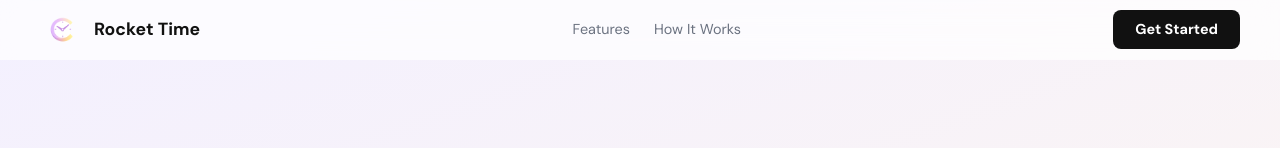
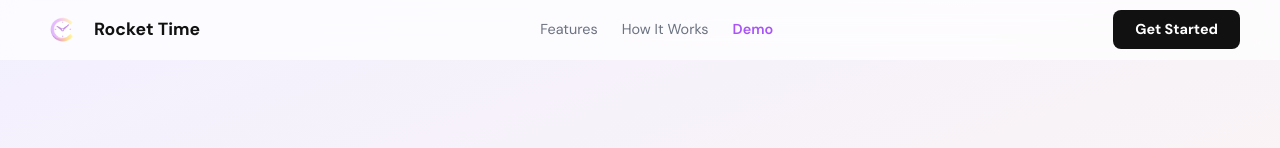
Before and after one commit to kamillamamatova/rocket-time, a React (Vite) app in the folder rocketTime/apps/web/app/(dashboard)/dashboard/: page / in a window 1280 px wide. Shown: the top 148 px of the page. Built offline with nearby package versions, Linux system fonts and the light colour scheme; no server answers.

Commit message:
Added a demo version, can click on it from the landing page

```diff
--- a/rocketTime/apps/web/app/(dashboard)/dashboard/src/components/LandingPageFigma.tsx
+++ b/rocketTime/apps/web/app/(dashboard)/dashboard/src/components/LandingPageFigma.tsx
@@ -190,6 +190,15 @@ export function LandingPage() {
         <div style={{ display: "flex", gap: 24, alignItems: "center", fontSize: "0.9rem", color: "#6b7280" }}>
           <span style={{ cursor: "pointer" }} onClick={() => document.getElementById("features")?.scrollIntoView({ behavior: "smooth" })}>Features</span>
           <span style={{ cursor: "pointer" }} onClick={() => document.getElementById("how-it-works")?.scrollIntoView({ behavior: "smooth" })}>How It Works</span>
+          <span
+            style={{ cursor: "pointer", color: "#a855f7", fontWeight: 600 }}
+            onClick={() => {
+              localStorage.setItem("currentUser", "demo");
+              navigate("/demo");
+            }}
+          >
+            Demo
+          </span>
         </div>
         <button
           onClick={() => navigate("/auth")}
--- a/rocketTime/apps/web/app/(dashboard)/dashboard/src/routesFigma.tsx
+++ b/rocketTime/apps/web/app/(dashboard)/dashboard/src/routesFigma.tsx
@@ -1,6 +1,7 @@
 import { createBrowserRouter } from "react-router";
 import { LandingPage } from "./components/LandingPageFigma";
 import { AuthPageWrapper } from "./components/AuthPageWrapper";
+import { Dashboard } from "./components/Dashboard";
 import App from "./App";
 
 export const router = createBrowserRouter([
@@ -16,4 +17,8 @@ export const router = createBrowserRouter([
     path: "/dashboard",
     Component: App,
   },
+  {
+    path: "/demo",
+    Component: Dashboard,
+  },
 ]);
```
